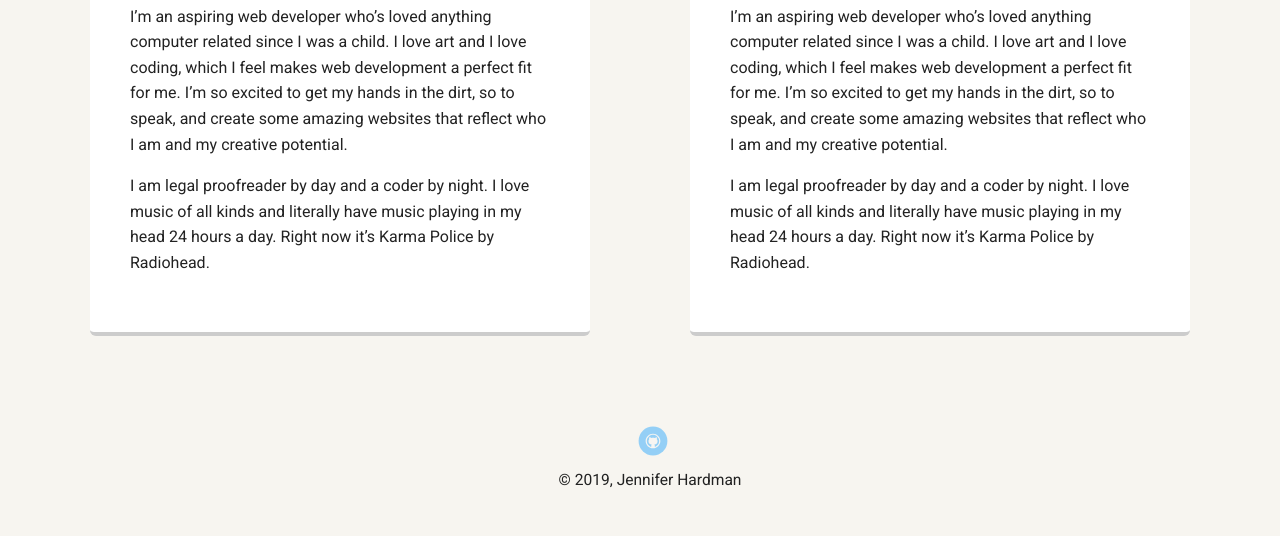
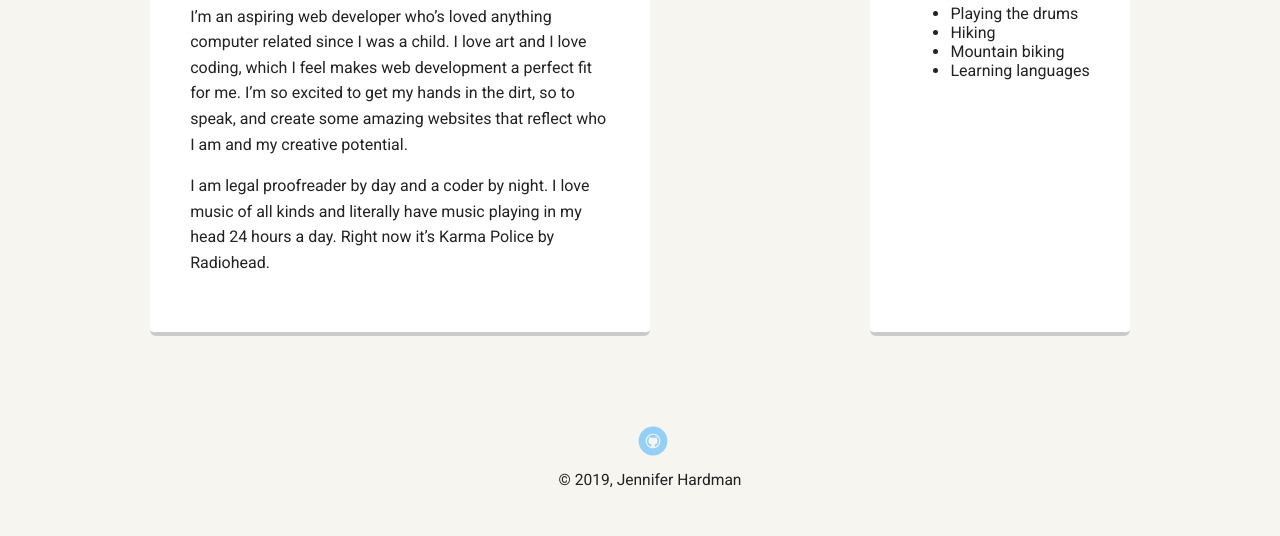
Before and after one commit to JenHardman/Treehouse-Project-1, a plain HTML site: page experience.html in a window 1280 px wide. Shown: the part 685-1221 px from the top of the page. Drawn offline with Linux system fonts and the light colour scheme; a web font is replaced by a local one.

```diff
--- a/experience.html
+++ b/experience.html
@@ -30,13 +30,16 @@
       <p>I am legal proofreader by day and a coder by night. I love music of all kinds and literally have music playing in my head 24 hours a day. Right now it’s Karma Police by Radiohead.</p>
 
     </div>
+    <div class="card">
+      <h2>Hobbies</h2>
+      <ul>
+          <li>Playing the drums</li>
+          <li>Hiking</li>
+          <li>Mountain biking</li>
+          <li>Learning languages</li>
 
-      <div class="card">
-        <h2>Hobbies</h2>
-        <p>I’m an aspiring web developer who’s loved anything computer related since I was a child. I love art and I love coding, which I feel makes web development a perfect fit for me. I’m so excited to get my hands in the dirt, so to speak, and create some amazing websites that reflect who I am and my creative potential.</p>
-        <p>I am legal proofreader by day and a coder by night. I love music of all kinds and literally have music playing in my head 24 hours a day. Right now it’s Karma Police by Radiohead.</p>
+    </div>
 
-      </div>
 
 
 
```
Also changed, not shown: index.html (+4 -1 lines).
